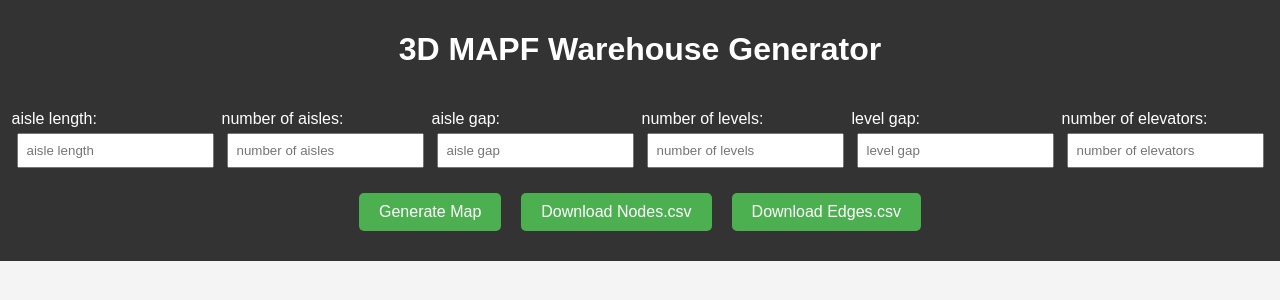
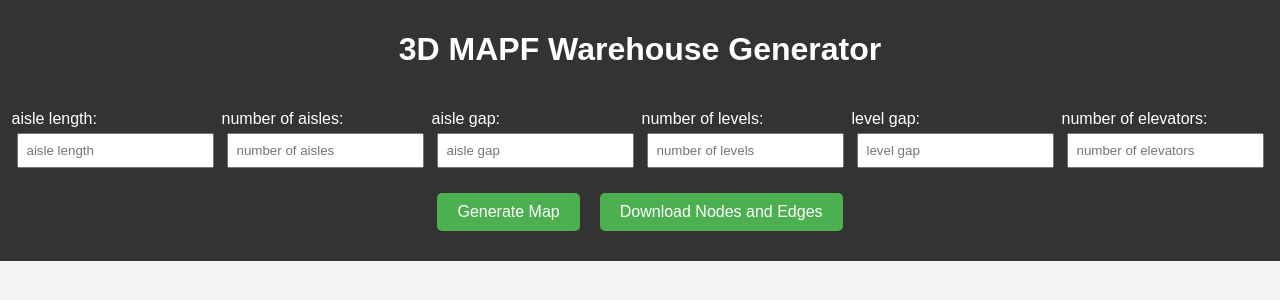
Before and after one commit to pwang649/3D_MAPF, a Django app: page /generate_map/ in a window 1280 px wide. Shown: the top 300 px of the page. Run offline with Django 4.2, Linux system fonts and the light colour scheme.

Commit message:
combine nodes and edges download

```diff
--- a/mapf/core/views.py
+++ b/mapf/core/views.py
@@ -1,4 +1,6 @@
+from io import BytesIO
 import os
+import zipfile
 from django.http import FileResponse, HttpResponse
 from django.shortcuts import render
 from django.views import View
@@ -37,31 +39,38 @@ def generate_map(request):
     return render(request, 'index.html')
 
 def default(request):
+    global nodes, edges, input1, input2, input3, input4, input5, input6
+    input1 = 50
+    input2 = 10
+    input3 = 5
+    input4 = 10
+    input5 = 5
+    input6 = 2
     nodes, edges = create3D(50, 10, 5, 10, 5, 2)
     html = visualize(nodes, edges)
     context = {
         "map": html,
-        "input1": 50,
-        "input2": 10,
-        "input3": 5,
-        "input4": 10,
-        "input5": 5,
-        "input6": 2,
+        "input1": input1,
+        "input2": input2,
+        "input3": input3,
+        "input4": input4,
+        "input5": input5,
+        "input6": input6,
     }
     return render(request, "index.html", context)
 
-def download_nodes(request):
-    global nodes, input1, input2, input3, input4, input5, input6
-    file_name = '{}_{}_{}_{}_{}_{}_Nodes.csv'.format(input1, input2, input3, input4, input5, input6)
-    response = HttpResponse(content_type='text/csv')
-    response['Content-Disposition'] = f'attachment; filename="{file_name}"'
-    nodes.to_csv(response, index=False)
+def download(request):
+    global nodes, edges, input1, input2, input3, input4, input5, input6
+    file_name_nodes = '{}_{}_{}_{}_{}_{}_Nodes.csv'.format(input1, input2, input3, input4, input5, input6)
+    file_name_edges = '{}_{}_{}_{}_{}_{}_Edges.csv'.format(input1, input2, input3, input4, input5, input6)
+    zip_buffer = BytesIO()
+    with zipfile.ZipFile(zip_buffer, 'a', zipfile.ZIP_DEFLATED, False) as zip_file:
+        zip_file.writestr(file_name_nodes, nodes.to_csv(index=False))
+        zip_file.writestr(file_name_edges, edges.to_csv(index=False))
+
+    zip_name = "nodes_and_edges.zip"
+
+    response = HttpResponse(content_type='application/zip')
+    response['Content-Disposition'] = f'attachment; filename="{zip_name}"'
+    response.write(zip_buffer.getvalue())
     return response
-
-def download_edges(request):
-    global edges, input1, input2, input3, input4, input5, input6
-    file_name = '{}_{}_{}_{}_{}_{}_Edges.csv'.format(input1, input2, input3, input4, input5, input6)
-    response = HttpResponse(content_type='text/csv')
-    response['Content-Disposition'] = f'attachment; filename="{file_name}"'
-    edges.to_csv(response, index=False)
-    return response
--- a/mapf/templates/index.html
+++ b/mapf/templates/index.html
@@ -94,8 +94,7 @@
         </nav>
             <div class="buttons">
             <button type="submit">Generate Map</button>
-            <a href="{% url 'download_nodes' %}" download><button type="button">Download Nodes.csv</button></a>
-            <a href="{% url 'download_edges' %}" download><button type="button">Download Edges.csv</button></a>
+            <a href="{% url 'download' %}" download><button type="button">Download Nodes and Edges</button></a>
             </div>
 
     </form>
--- a/mapf/urls.py
+++ b/mapf/urls.py
@@ -23,6 +23,5 @@ urlpatterns = [
     path("admin/", admin.site.urls),
     # path("default/", core_views.default),
     path('generate_map/', core_views.generate_map, name="generate_map"),
-    path('download/nodes/', core_views.download_nodes, name='download_nodes'),
-    path('download/edges/', core_views.download_edges, name='download_edges'),
+    path('download/', core_views.download, name='download'),
 ]
--- a/requirements.txt
+++ b/requirements.txt
@@ -6,3 +6,5 @@ numpy
 plotly
 pandas
 matplotlib
+zipfile
+io
```
Also changed, not shown: 1 other file.
